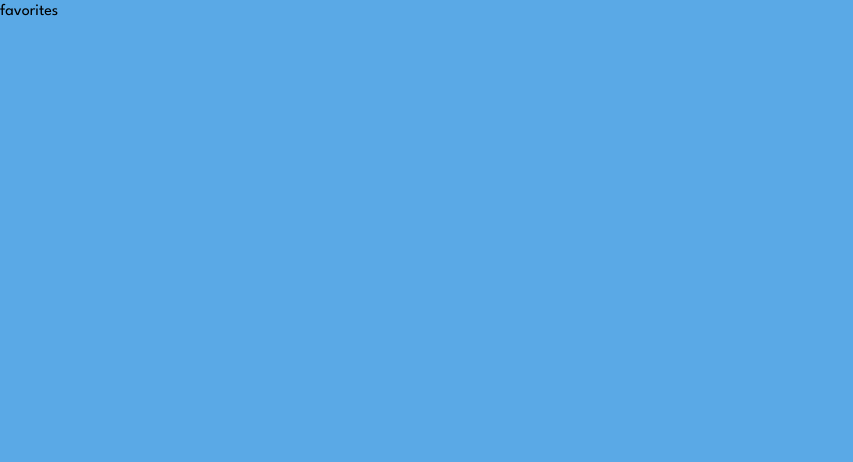
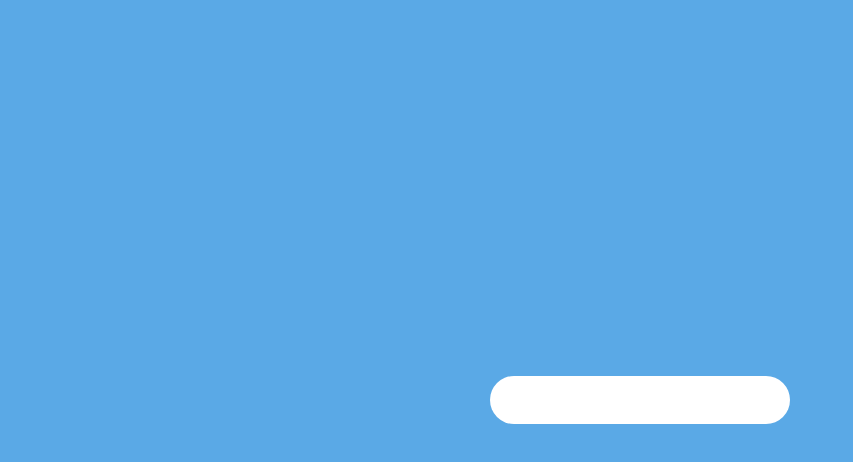
Before and after one commit to EthanSNJ/weather-website, a Vue app: page /favs in a window 1280 px wide. Shown: the top 462 px of the page, without its empty margins (0-853 px from the left). Built offline with nearby package versions, Linux system fonts and the light colour scheme.

Commit message:
[DELETE] router

```diff
--- a/src/App.vue
+++ b/src/App.vue
@@ -1,10 +1,9 @@
-<script setup lang="ts"></script>
+<script setup lang="ts">
+import Weather from './pages/Weather.vue';
+</script>
 
 <template>
-  <!-- <nav>
-    <router-link to="/">Home</router-link> | <router-link to="/hello">Hello</router-link>
-  </nav> -->
-  <router-view />
+  <Weather />
 </template>
 
 <style>
--- a/src/main.ts
+++ b/src/main.ts
@@ -1,6 +1,5 @@
 import { createApp } from 'vue'
 import './style.css'
 import App from './App.vue'
-import router from './router'
 
-createApp(App).use(router).mount('#app')
+createApp(App).mount('#app')
--- a/src/pages/favorites/index.vue
+++ /dev/null
@@ -1,9 +0,0 @@
-<script setup lang="ts">
-</script>
-
-<template>
-  <div>favorites</div>
-</template>
-
-<style scoped>
-</style>
--- a/src/router.ts
+++ /dev/null
@@ -1,17 +0,0 @@
-import { createRouter, createWebHistory } from "vue-router";
-import Search from './pages/search/index.vue'
-import Favorites from './pages/favorites/index.vue'
-
-export default createRouter({
-    history: createWebHistory(),
-    routes: [
-        {
-            path: '/',
-            component: Search
-        },
-        {
-            path: '/favs',
-            component: Favorites
-        }
-    ]
-})
```
Also changed, not shown: src/pages/Weather.vue (renamed from src/pages/search/index.vue, +5 -5 lines).
